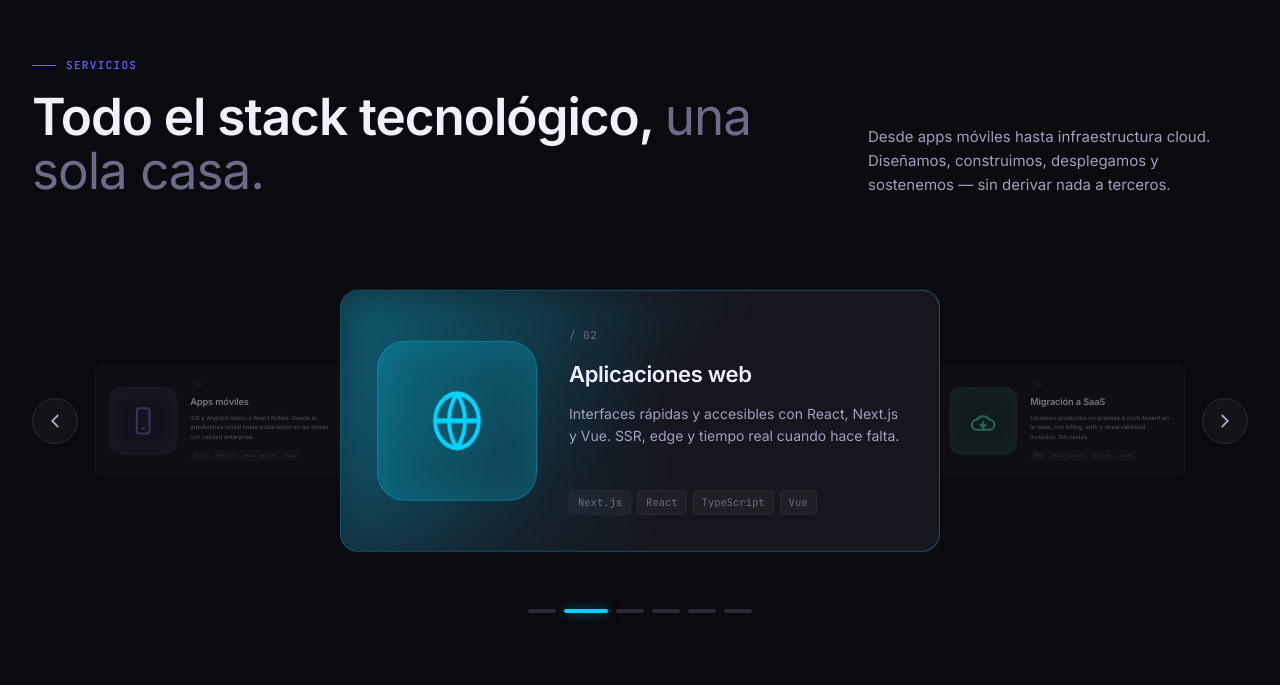
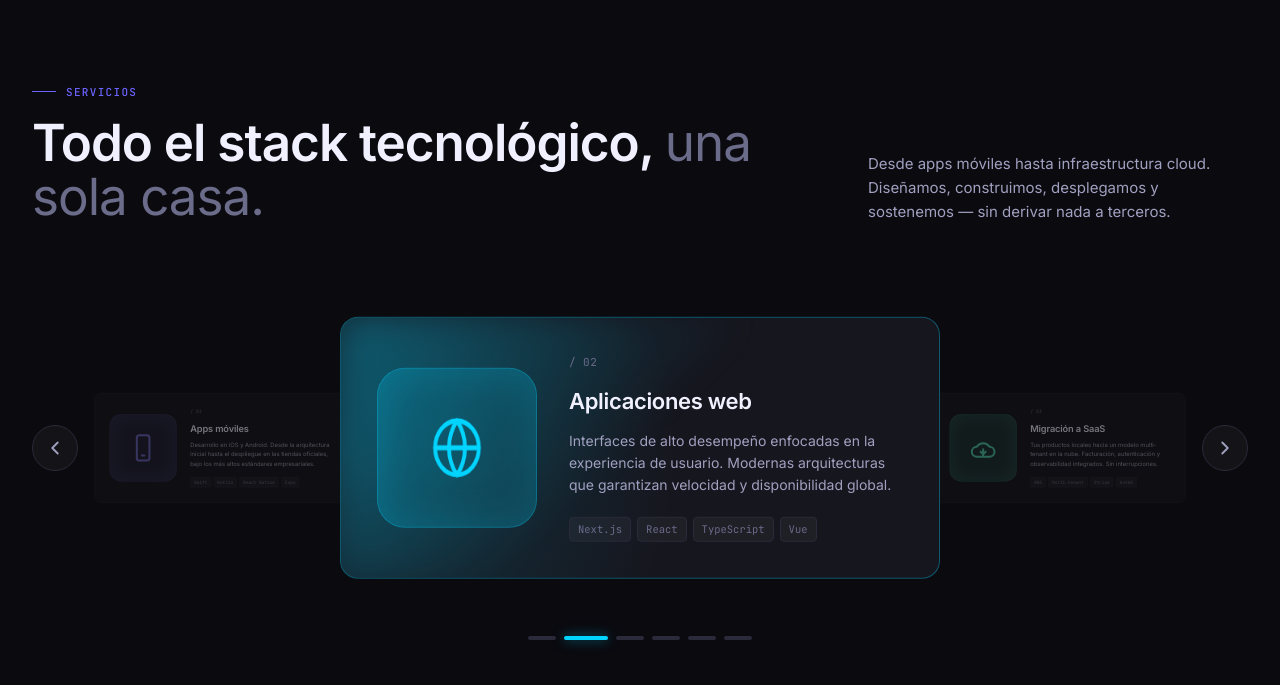
Before and after one commit to Dirac2022/infinitia-website, a React (Vite) app: page / in a window 1280 px wide. Shown: the part 881-1566 px from the top of the page. Built offline with nearby package versions, Linux system fonts and the light colour scheme; no server answers.

Commit message:
fix: stack and leadership descriptions

```diff
--- a/src/constants/index.tsx
+++ b/src/constants/index.tsx
@@ -18,21 +18,21 @@ export const NAV_HREFS: { key: keyof typeof content.es.nav; href: string }[] = [
 export const SERVICES = [
   {
     title: 'Apps móviles',
-    desc: 'iOS y Android nativo o React Native. Desde la arquitectura inicial hasta publicación en las stores con calidad enterprise.',
+    desc: 'Desarrollo en iOS y Android. Desde la arquitectura inicial hasta el despliegue en las tiendas oficiales, bajo los más altos estándares empresariales.',
     tags: ['Swift', 'Kotlin', 'React Native', 'Expo'],
     color: '#6C63FF',
     icon: <MobileIcon width={20} height={20} />,
   },
   {
     title: 'Aplicaciones web',
-    desc: 'Interfaces rápidas y accesibles con React, Next.js y Vue. SSR, edge y tiempo real cuando hace falta.',
+    desc: 'Interfaces de alto desempeño enfocadas en la experiencia de usuario. Modernas arquitecturas que garantizan velocidad y disponibilidad global.',
     tags: ['Next.js', 'React', 'TypeScript', 'Vue'],
     color: '#00D4FF',
     icon: <WebIcon width={20} height={20} />,
   },
   {
     title: 'Migración a SaaS',
-    desc: 'Llevamos productos on-premise a multi-tenant en la nube, con billing, auth y observabilidad incluidos. Sin caídas.',
+    desc: 'Tus productos locales hacia un modelo multi-tenant en la nube. Facturación, autenticación y observabilidad integrados. Sin interrupciones.',
     tags: ['AWS', 'Multi-tenant', 'Stripe', 'Auth0'],
     color: '#00E5A0',
     icon: <CloudIcon width={20} height={20} />,
--- a/src/i18n/content.ts
+++ b/src/i18n/content.ts
@@ -82,7 +82,7 @@ export const content: Record<Lang, Content> = {
       titleStart: 'Desarrollamos',
       titleAccent: 'software a medida',
       titleMuted: 'con inteligencia de negocio.',
-      sub: 'Somos un equipo de software enfocado en plataformas web, apps móviles y soluciones de inteligencia de negocio. Del prototipo al deploy, con la disciplina de un equipo interno.',
+      sub: 'Somos un equipo de software enfocado en plataformas web, apps móviles y soluciones de inteligencia de negocio. Del prototipo a la implementación, con la disciplina de un equipo interno.',
       ctaPrimary: 'Agendar reunión →',
       ctaSecondary: 'Ver servicios',
       ctaHref: 'mailto:gino.janampa@infinitia.io?subject=Agendar%20reuni%C3%B3n&body=Hola%20Gino%2C%0A%0AMe%20gustar%C3%ADa%20agendar%20una%20reuni%C3%B3n%20para%20hablar%20sobre%20un%20proyecto.%0A%0AGracias.',
@@ -121,9 +121,9 @@ export const content: Record<Lang, Content> = {
       titleB: 'una sola casa.',
       lede: 'Desde apps móviles hasta infraestructura cloud. Diseñamos, construimos, desplegamos y sostenemos — sin derivar nada a terceros.',
       items: [
-        { title: 'Apps móviles', desc: 'iOS y Android nativo o React Native. Desde la arquitectura inicial hasta publicación en las stores con calidad enterprise.', tags: ['Swift', 'Kotlin', 'React Native', 'Expo'], color: '#6C63FF', iconKey: 'Mobile' },
-        { title: 'Aplicaciones web', desc: 'Interfaces rápidas y accesibles con React, Next.js y Vue. SSR, edge y tiempo real cuando hace falta.', tags: ['Next.js', 'React', 'TypeScript', 'Vue'], color: '#00D4FF', iconKey: 'Web' },
-        { title: 'Migración a SaaS', desc: 'Llevamos productos on-premise a multi-tenant en la nube, con billing, auth y observabilidad incluidos. Sin caídas.', tags: ['AWS', 'Multi-tenant', 'Stripe', 'Auth0'], color: '#00E5A0', iconKey: 'Cloud' },
+        { title: 'Apps móviles', desc: 'Desarrollo en iOS y Android. Desde la arquitectura inicial hasta el despliegue en las tiendas oficiales, bajo los más altos estándares empresariales.', tags: ['Swift', 'Kotlin', 'React Native', 'Expo'], color: '#6C63FF', iconKey: 'Mobile' },
+        { title: 'Aplicaciones web', desc: 'Interfaces de alto desempeño enfocadas en la experiencia de usuario. Modernas arquitecturas que garantizan velocidad y disponibilidad global.', tags: ['Next.js', 'React', 'TypeScript', 'Vue'], color: '#00D4FF', iconKey: 'Web' },
+        { title: 'Migración a SaaS', desc: 'Tus productos locales hacia un modelo multi-tenant en la nube. Facturación, autenticación y observabilidad integrados. Sin interrupciones.', tags: ['AWS', 'Multi-tenant', 'Stripe', 'Auth0'], color: '#00E5A0', iconKey: 'Cloud' },
         { title: 'Software a medida', desc: 'Sistemas internos, dashboards operativos y herramientas de back-office hechas alrededor de tu flujo real.', tags: ['Backend', 'APIs', 'Dashboards', 'ETL'], color: '#F472B6', iconKey: 'Code' },
         { title: 'DevOps e infraestructura', desc: 'CI/CD, IaC con Terraform, observabilidad y contención de costos en AWS, GCP y Cloudflare.', tags: ['Terraform', 'Docker', 'K8s', 'GitHub Actions'], color: '#FFB800', iconKey: 'Server' },
         { title: 'Consultoría técnica', desc: 'Auditamos código, definimos arquitectura y acompañamos a equipos existentes en decisiones críticas de negocio.', tags: ['Arquitectura', 'Auditoría', 'Roadmaps'], color: '#A78BFA', iconKey: 'Compass' },
@@ -138,7 +138,7 @@ export const content: Record<Lang, Content> = {
         {
           role: 'Fundador & CEO',
           name: 'Gino Janampa Añaños',
-          bio: 'Visionario detrás de Infinitia. Define la dirección estratégica con la convicción de que la tecnología debe estar al servicio del crecimiento real de las empresas. Más de 10 años construyendo productos digitales en LATAM.',
+          bio: 'Visionario detrás de Infinitia. Define la dirección estratégica con la convicción de que la tecnología debe estar al servicio del crecimiento real de las empresas. Más de 20 años construyendo productos digitales alrededor del mundo.',
           c1: '#6C63FF',
           c2: '#00D4FF',
         },
@@ -205,8 +205,8 @@ export const content: Record<Lang, Content> = {
       titleB: 'one house.',
       lede: 'From mobile apps to cloud infrastructure. We design, build, deploy and maintain — nothing subcontracted out.',
       items: [
-        { title: 'Mobile apps', desc: 'iOS and Android — native or React Native. From architecture to store publishing with enterprise quality.', tags: ['Swift', 'Kotlin', 'React Native', 'Expo'], color: '#6C63FF', iconKey: 'Mobile' },
-        { title: 'Web applications', desc: 'Fast, accessible interfaces with React, Next.js and Vue. SSR, edge and realtime when needed.', tags: ['Next.js', 'React', 'TypeScript', 'Vue'], color: '#00D4FF', iconKey: 'Web' },
+        { title: 'Mobile apps', desc: 'Custom iOS and Android development. From initial architecture to app store launch, we deliver enterprise-grade solutions.', tags: ['Swift', 'Kotlin', 'React Native', 'Expo'], color: '#6C63FF', iconKey: 'Mobile' },
+        { title: 'Web applications', desc: 'High-performance interfaces focused on user experience. Modern architectures built for speed and global availability.', tags: ['Next.js', 'React', 'TypeScript', 'Vue'], color: '#00D4FF', iconKey: 'Web' },
         { title: 'SaaS migration', desc: 'We move on-premise products to multi-tenant cloud, with billing, auth and observability. Zero downtime.', tags: ['AWS', 'Multi-tenant', 'Stripe', 'Auth0'], color: '#00E5A0', iconKey: 'Cloud' },
         { title: 'Custom software', desc: 'Internal systems, operational dashboards, back-office tools — built around your actual workflow.', tags: ['Backend', 'APIs', 'Dashboards', 'ETL'], color: '#F472B6', iconKey: 'Code' },
         { title: 'DevOps & infra', desc: 'CI/CD, IaC with Terraform, observability and cost control on AWS, GCP and Cloudflare.', tags: ['Terraform', 'Docker', 'K8s', 'GitHub Actions'], color: '#FFB800', iconKey: 'Server' },
@@ -222,7 +222,7 @@ export const content: Record<Lang, Content> = {
         {
           role: 'Founder & CEO',
           name: 'Gino Janampa Añaños',
-          bio: 'The visionary behind Infinitia. Sets the strategic direction with the conviction that technology must serve real business growth. Over 10 years building digital products across LATAM.',
+          bio: 'The visionary behind Infinitia. Sets the strategic direction with the conviction that technology must serve real business growth. Over 20 years building digital products across the world.',
           c1: '#6C63FF',
           c2: '#00D4FF',
         },
```
